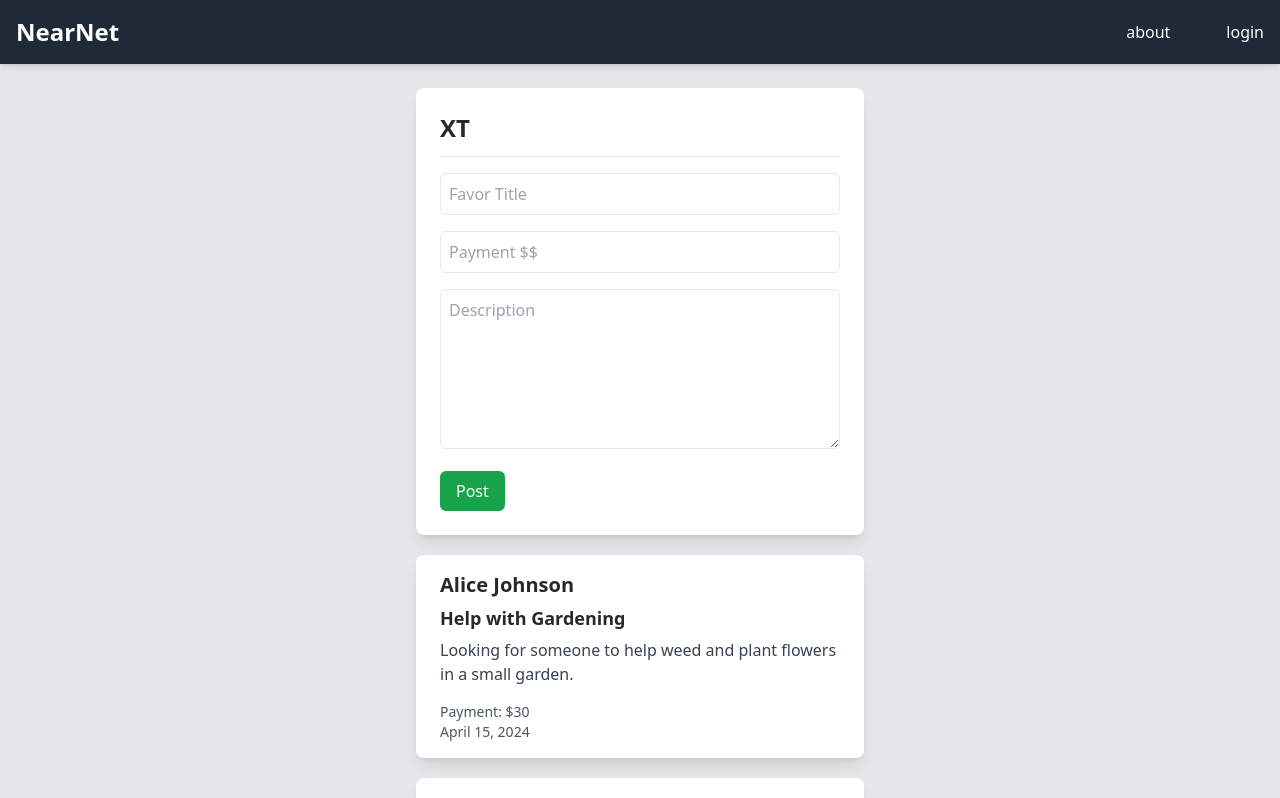
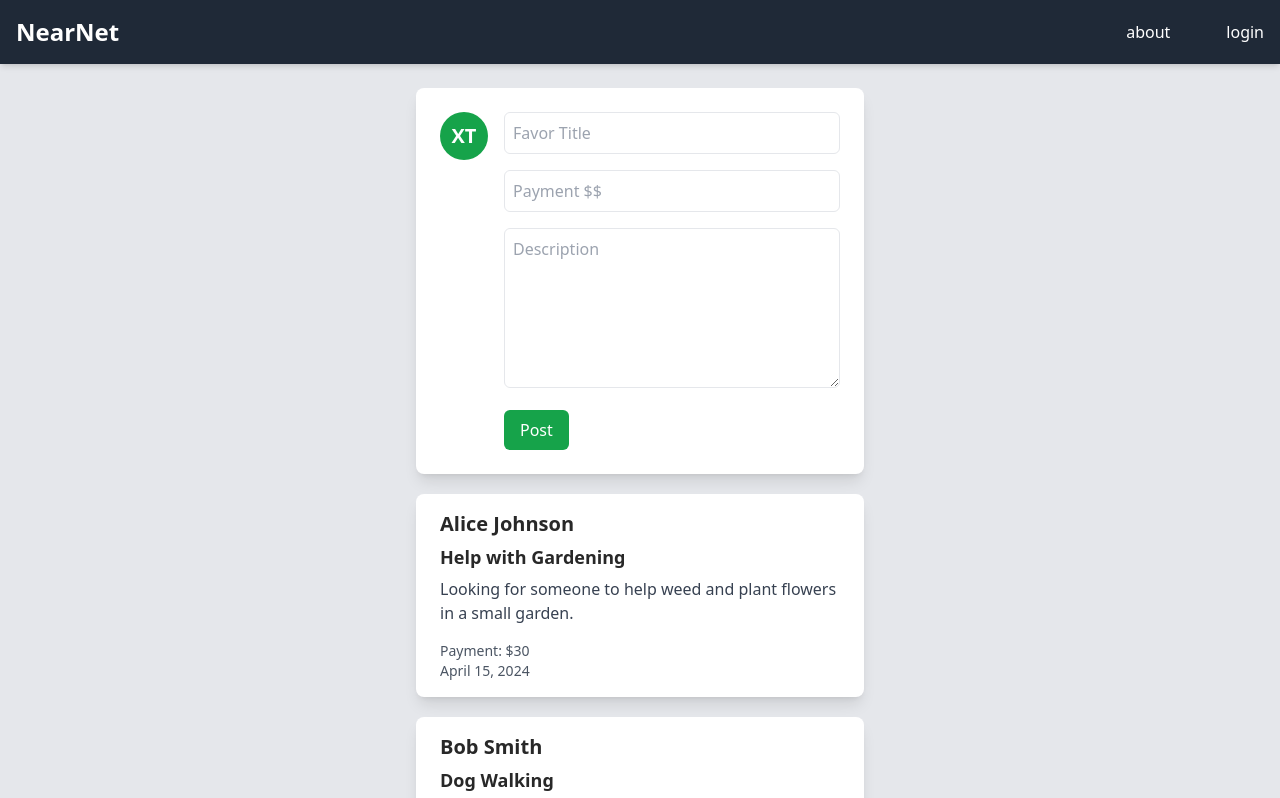
Before and after one commit to xeviert/nearnet, a Next.js app: page /feed in a window 1280 px wide. Shown: the top 798 px of the page. Built offline with nearby package versions, Linux system fonts and the light colour scheme.

Commit message:
added circle to initials

```diff
--- a/src/components/StatusUpdater.js
+++ b/src/components/StatusUpdater.js
@@ -44,11 +44,13 @@ export default function StatusUpdater() {
   return (
     <div className="inset-0 flex justify-center items-center z-50">
       <div className="bg-white rounded-lg shadow-lg p-6 w-full max-w-md">
-        <div className="flex justify-between items-center border-b pb-3">
-          <span className="text-2xl font-bold">{initials}</span>
+        <form className="flex items-start space-x-4" onSubmit={handleSubmit}>
+          <div className="shrink-0">
+            <div className="w-12 h-12 rounded-full bg-green-600 flex items-center justify-center text-white text-xl font-bold">
+              {initials}
             </div>
-
-        <form className="space-y-4 mt-4" onSubmit={handleSubmit}>
+          </div>
+          <div className="flex-1 space-y-4 w-full">
             <input
               type="text"
               placeholder="Favor Title"
@@ -59,7 +61,6 @@ export default function StatusUpdater() {
               value={formData.title}
               onChange={handleChange}
             />
-
             <input
               type="text"
               placeholder="Payment $$"
@@ -70,7 +71,6 @@ export default function StatusUpdater() {
               value={formData.payment}
               onChange={handleChange}
             />
-
             <textarea
               placeholder="Description"
               name="description"
@@ -80,13 +80,13 @@ export default function StatusUpdater() {
               value={formData.description}
               onChange={handleChange}
             ></textarea>
-
             <button
               type="submit"
               className="bg-green-600 hover:bg-green-700 text-white px-4 py-2 rounded-md"
             >
               Post
             </button>
+          </div>
         </form>
       </div>
     </div>
```
Lines whose indentation alone changed are shown as unchanged.
